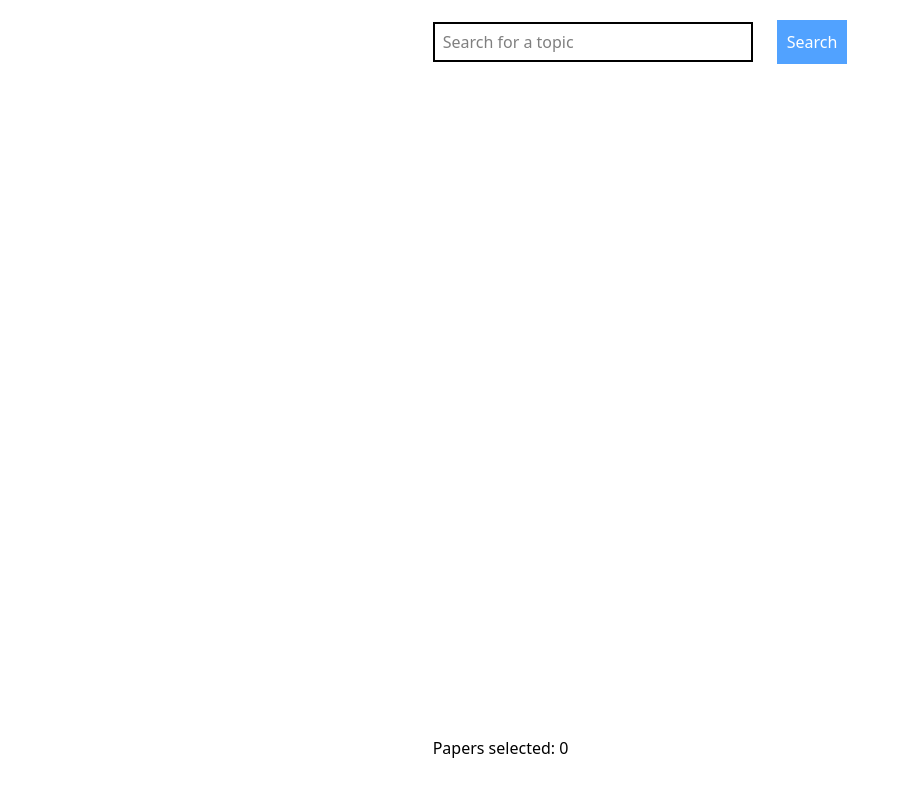
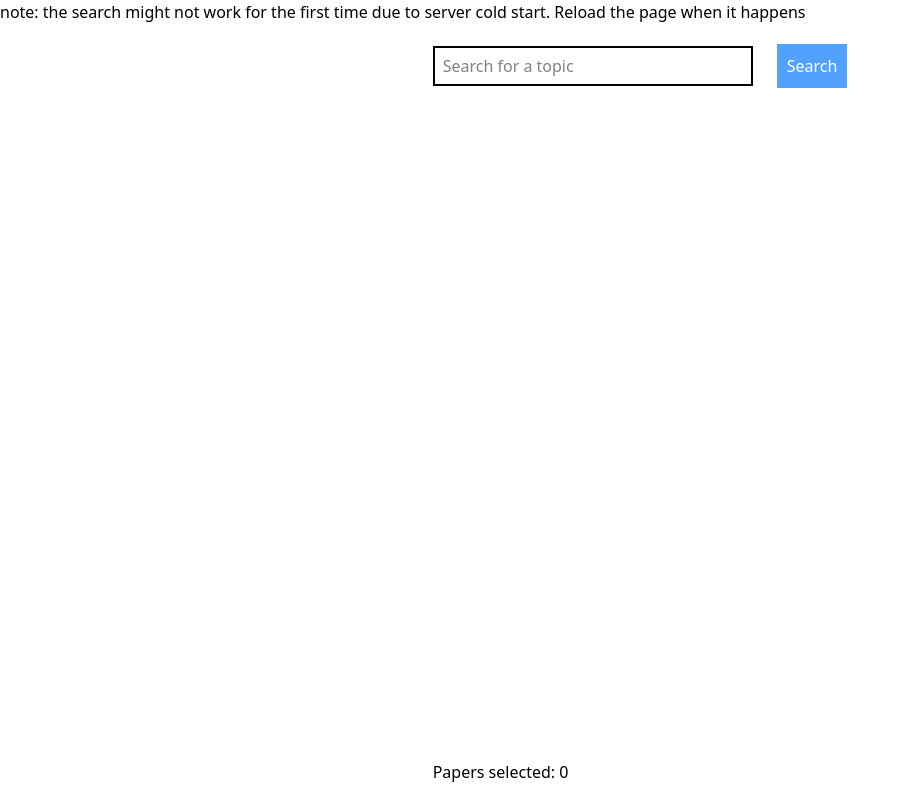
Before and after one commit to leafboo/google-scholar-serp-api, a React (Vite) app: page / in a window 1280 px wide. Shown: the whole page, without its empty margins (0-909 px from the left). Built offline with nearby package versions, Linux system fonts and the light colour scheme.

Commit message:
Make a note

```diff
--- a/src/App.tsx
+++ b/src/App.tsx
@@ -42,6 +42,7 @@ export default function App() {
   // Display the data
   return (
     <>
+    <span>note: the search might not work for the first time due to server cold start. Reload the page when it happens</span>
       <div className='flex justify-center mt-5'>
         <div>
           <div className='flex justify-center'>
```
